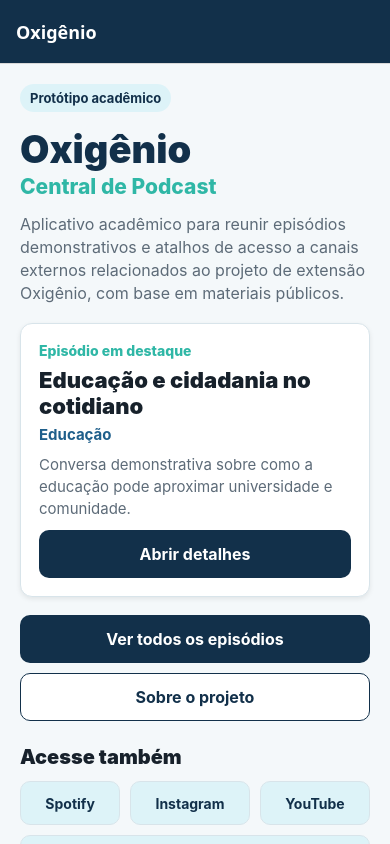
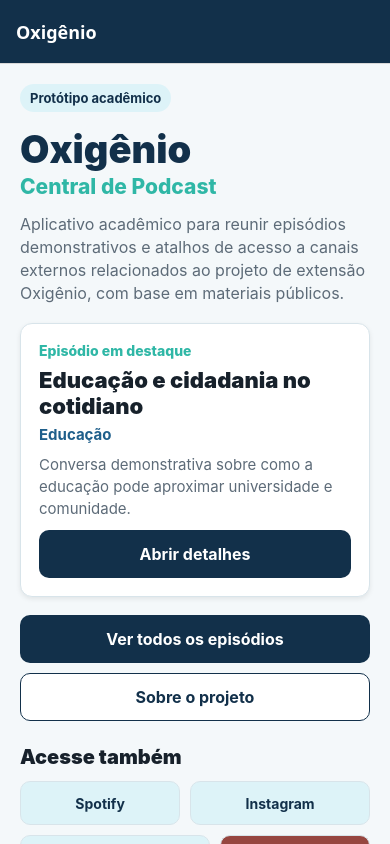
Before and after one commit to Lipe-meira/frontEnd_mobile_Oxigenio, a React Native app: screen /Inicio in a window 390 px wide. Built offline with nearby package versions, Linux system fonts and the light colour scheme.

Commit message:
feat: adicionado voluntariar e ajustado cores. readme

```diff
--- a/src/components/BotaoLink.js
+++ b/src/components/BotaoLink.js
@@ -2,7 +2,7 @@ import { Alert, Linking, StyleSheet, Text, TouchableOpacity } from 'react-native
 
 import cores from '../styles/cores';
 
-export default function BotaoLink({ nome, endereco }) {
+export default function BotaoLink({ nome, endereco, style }) {
   async function abrirLink() {
     if (!endereco) {
       Alert.alert('Link indisponível', 'O endereço desta plataforma ainda não foi informado.');
@@ -24,7 +24,7 @@ export default function BotaoLink({ nome, endereco }) {
 
   return (
     <TouchableOpacity
-      style={styles.botao}
+      style={[styles.botao, style]}
       onPress={abrirLink}
       activeOpacity={0.8}
       accessibilityRole="button"
--- a/src/data/links.js
+++ b/src/data/links.js
@@ -13,17 +13,16 @@ const links = [
     observacao: 'Perfil publico encontrado para Oxigenio Central de Podcast.',
   },
   {
-    id: 'youtube',
-    nome: 'YouTube',
-    endereco: 'https://www.youtube.com/',
-    observacao: 'Substitua pelo canal oficial caso seja confirmado.',
-  },
-  {
     id: 'institucional',
     nome: 'Página institucional',
     endereco: 'https://portal.univali.br/extensao?school=8',
     observacao: 'Pagina institucional de extensao da Univali.',
   },
+  {id: 'voluntarie-se',
+    nome: 'Voluntarie-se',
+    endereco: 'https://docs.google.com/forms/d/e/1FAIpQLSew3fkaaxOc1lATqPed3pDUuup8tIcG1w-puPRcFj91iRWKmQ/viewform',
+    observacao: 'Formulario para se voluntariar para o podcast.',
+  },
 ];
 
 export default links;
--- a/src/screens/InicioScreen.js
+++ b/src/screens/InicioScreen.js
@@ -49,9 +49,22 @@ export default function InicioScreen({ navigation }) {
         <View style={styles.secaoLinks}>
           <Text style={styles.tituloSecao}>Acesse também</Text>
           <View style={styles.gradeLinks}>
-            {links.map((link) => (
-              <BotaoLink key={link.id} nome={link.nome} endereco={link.endereco} />
-            ))}
+            {links.map((link) =>
+              link.id !== 'voluntarie-se' ? (
+                <BotaoLink
+                  key={link.id}
+                  nome={link.nome}
+                  endereco={link.endereco}
+                />
+              ) : (
+                <BotaoLink
+                  key={link.id}
+                  nome={link.nome}
+                  endereco={link.endereco}
+                  style={{backgroundColor: cores.vermelho}}
+                />
+              )
+            )}
           </View>
           <Text style={styles.aviso}>
             Os links externos foram centralizados para facilitar a confirmação e a
--- a/src/styles/cores.js
+++ b/src/styles/cores.js
@@ -8,6 +8,7 @@ const cores = {
   texto: '#17212B',
   textoSuave: '#5D6B78',
   borda: '#D8E4EA',
+  vermelho: '#801d16ce',
   erro: '#B42318',
 };
 
```
Also changed, not shown: 1 other file (tests, documents, lock files or other folders).
